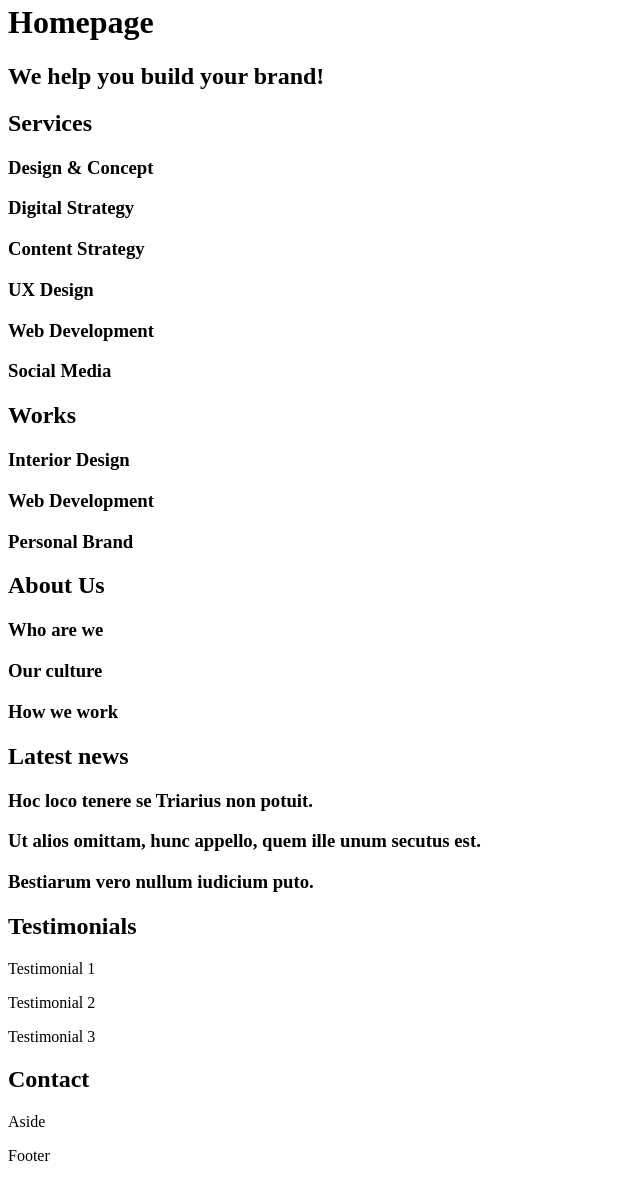
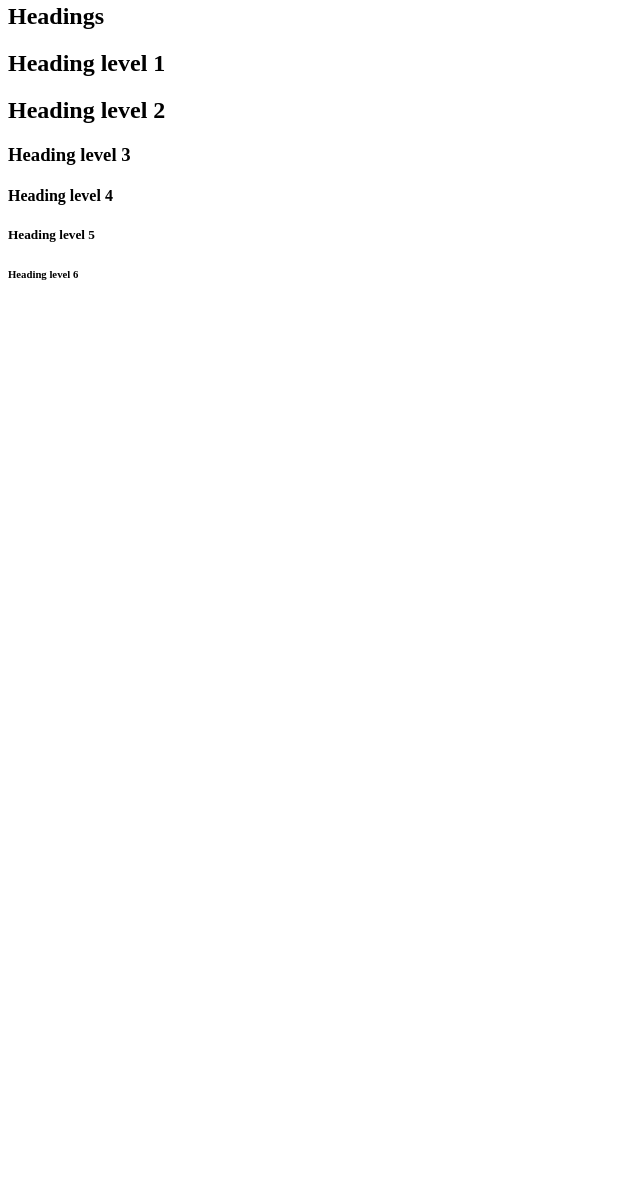
Before and after one commit to JordannM83/holbertonschool-web_front_end, a plain HTML site: page html_advanced/11-styleguide.html in a window 1280 px wide. Shown: the part 17-1198 px from the top of the page, without its empty margins (0-640 px from the left). After the commit the page ends 800 px from the top, so only its background shows below. Drawn offline with Linux system fonts and the light colour scheme.

Commit message:
Refactor HTML structure in multiple files: update headings, remove unused sections, and improve semantic layout

```diff
--- a/html_advanced/11-styleguide.html
+++ b/html_advanced/11-styleguide.html
@@ -10,82 +10,21 @@
 </head>
 <body>
 <header>
-    <nav>
-
-    </nav>
 </header>
 <main>
-    <h1>Homepage</h1>
     <section>
-        <h2>We help you build your brand!</h2>
+        <header>
+            <h2>Headings</h2>
+        </header>
+        <h1>Heading level 1</h1>
+        <h2>Heading level 2</h2>
+        <h3>Heading level 3</h3>
+        <h4>Heading level 4</h4>
+        <h5>Heading level 5</h5>
+        <h6>Heading level 6</h6>
     </section>
-
-    <section>
-        <h2>Services</h2>
-        <h3>Design & Concept</h3>
-        <h3>Digital Strategy</h3>
-        <h3>Content Strategy</h3>
-        <h3>UX Design</h3>
-        <h3>Web Development</h3>
-        <h3>Social Media</h3>
-    </section>
-
-    <section>
-        <h2>Works</h2>
-        <article>
-            <h3>Interior Design</h3>
-        </article>
-        <article>
-            <h3>Web Development</h3>
-        </article>
-        <article>
-            <h3>Personal Brand</h3>
-        </article>
-    </section>
-
-    <section>
-        <h2>About Us</h2>
-        <h3>Who are we</h3>
-        <h3>Our culture</h3>
-        <h3>How we work</h3>
-    </section>
-
-    <section>
-        <h2>Latest news</h2>
-        <article>
-            <h3>Hoc loco tenere se Triarius non potuit.</h3>
-        </article>
-        <article>
-            <h3>Ut alios omittam, hunc appello, quem ille unum secutus est.</h3>
-        </article>
-        <article>
-            <h3>Bestiarum vero nullum iudicium puto.</h3>
-        </article>
-    </section>
-
-    <section>
-        <h2>Testimonials</h2>
-        <article>
-            <p>Testimonial 1</p>
-        </article>
-        <article>
-            <p>Testimonial 2</p>
-        </article>
-        <article>
-            <p>Testimonial 3</p>
-        </article>
-    </section>
-
-    <section>
-        <h2>Contact</h2>
-    </section>
-
-    <aside>
-        <p>Aside</p>
-    </aside>
 </main>
 <footer>
-    <p>Footer</p>
 </footer>
 </body>
 </html>
```
Also changed, not shown: html_advanced/3-index.html (+6 -3 lines), html_advanced/5-index.html (+12 -23 lines), html_advanced/article.html (+7 -4 lines).
